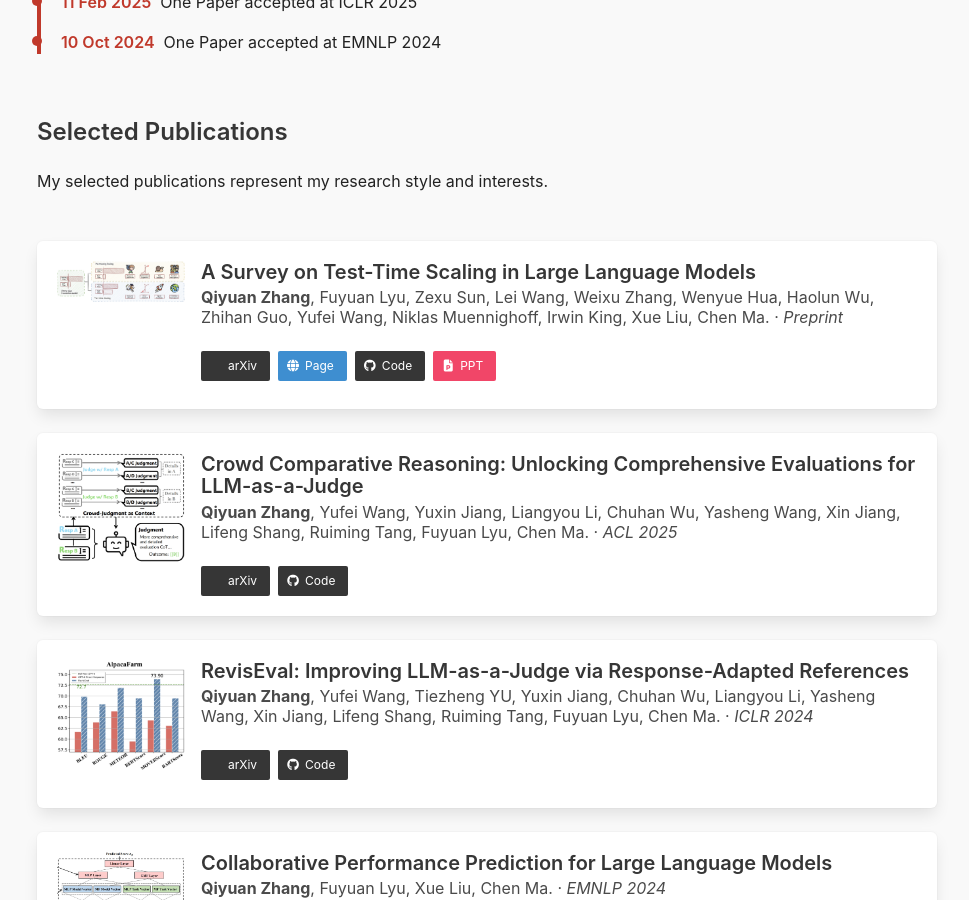
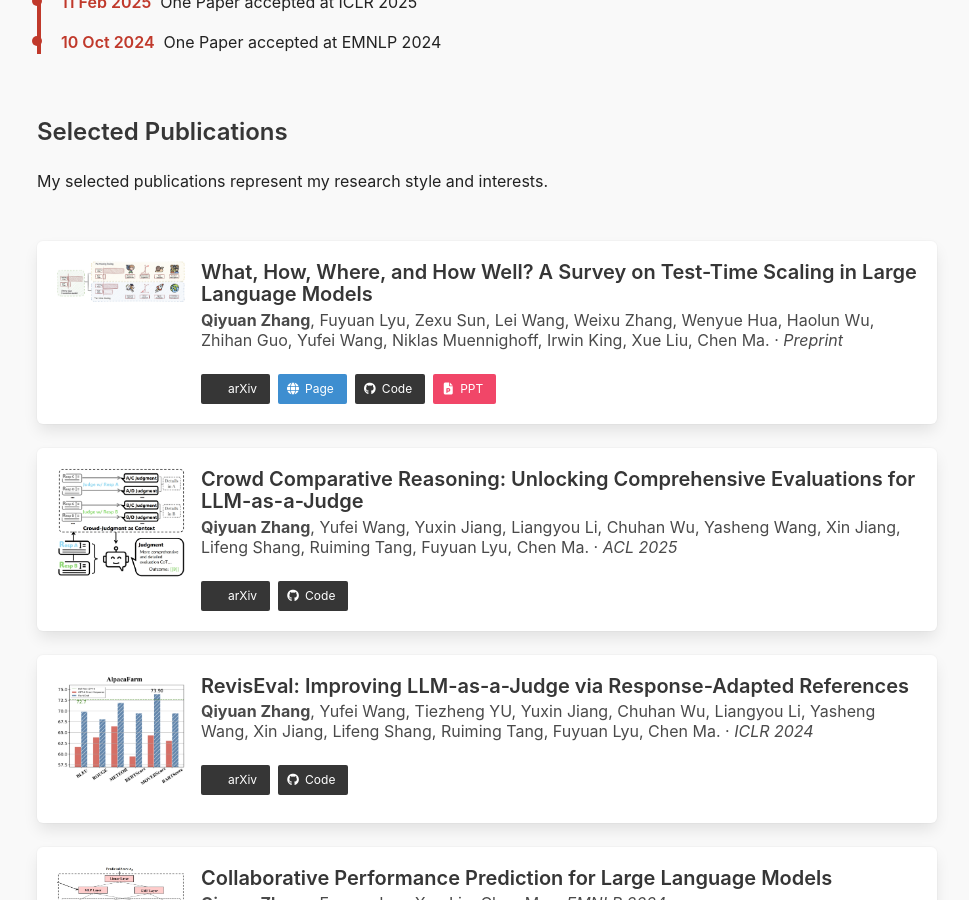
Before and after one commit to zhangqiyuan-rico/zhangqiyuan-rico.github.io, a Jekyll site: the page index.html, which Jekyll copies as it is, in a window 1280 px wide and 900 px high, scrolled down 1113 px. Shown: the whole window, without its empty margins (153-1122 px from the left). Built offline with Jekyll 4.4.1, drawn with Linux system fonts in a browser that asks for light colours; a style sheet for code colours, icons or effects is not loaded.

Commit message:
Update index.html

```diff
--- a/index.html
+++ b/index.html
@@ -150,7 +150,7 @@
           </p>
         </figure>
         <div class="media-content">
-          <p class="title is-5">A Survey on Test-Time Scaling in Large Language Models</p>
+          <p class="title is-5">What, How, Where, and How Well? A Survey on Test-Time Scaling in Large Language Models</p>
           <p class="subtitle is-6"><B>Qiyuan Zhang</B>, Fuyuan Lyu, Zexu Sun, Lei Wang, Weixu Zhang, Wenyue Hua, Haolun Wu, Zhihan Guo, Yufei Wang, Niklas Muennighoff, Irwin King, Xue Liu, Chen Ma. · <em>Preprint</em></p>
           <div class="buttons">
             <a class="button is-small is-dark" href="https://arxiv.org/abs/2503.24235"><span class="icon"><i class="ai ai-arxiv"></i></span><span>arXiv</span></a>
```
